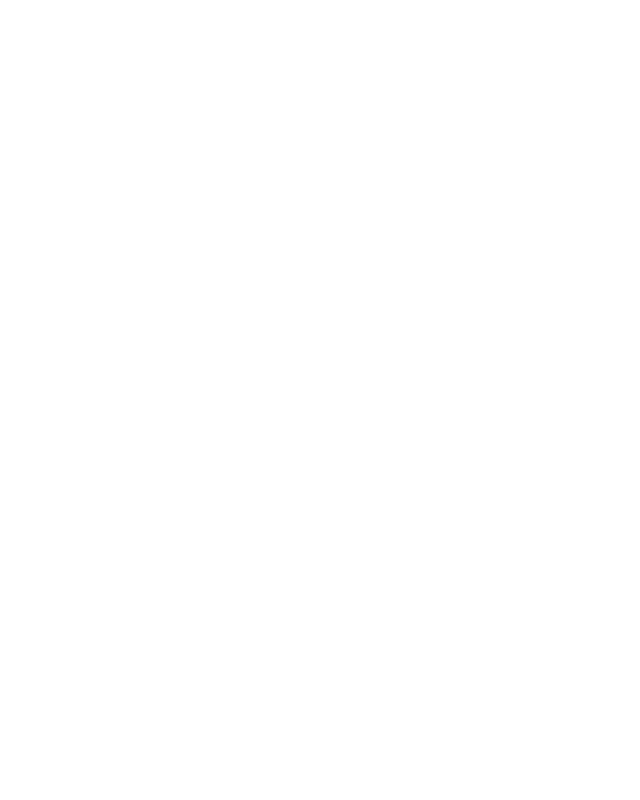
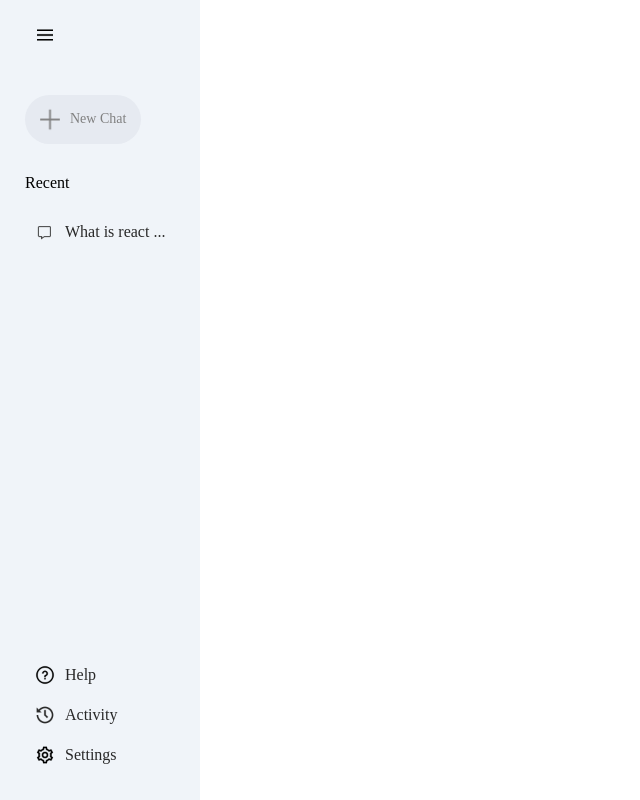
Before and after one commit to Ankit-47/Gemini-clone, a React (Vite) app in the folder gemini-clone/: page / in a window 1280 px wide. Shown: the whole page, without its empty margins (0-640 px from the left). Built offline with nearby package versions, Linux system fonts and the light colour scheme.

Commit message:
sidebar added

```diff
--- a/gemini-clone/src/App.jsx
+++ b/gemini-clone/src/App.jsx
@@ -1,10 +1,12 @@
 import React from 'react'
+import Sidebar from './Component/Sidebar/Sidebar'
 
 const App = () => {
   return (
-    <div>
+   <>
+   <Sidebar/>
 
-    </div>
+   </>
   )
 }
 
--- a/gemini-clone/src/Component/Sidebar/Sidebar.jsx
+++ b/gemini-clone/src/Component/Sidebar/Sidebar.jsx
@@ -1,10 +1,40 @@
-import React from 'react'
-import'./sidebar.css'
+import React from 'react';
+import './sidebar.css';
+import { assets } from '../../assets/assets';
 
-export default function Sidebar() {
+const Sidebar = () => {
   return (
-    <div>
+    <div className='sidebar'>
+      <div className="top">
+        <img className='menu' src={assets.menu_icon} alt=''/>
+        <div className='new-chat'>
+          <img src={assets.plus_icon} alt=''/>
+          <p>New Chat</p>
+        </div>
+        <div className="recent">
+            <p className="recent-title">Recent</p>
+                <div className="recent-entry">
+                    <img src={assets.message_icon}alt='' />
+                    <p>What is react ... </p>
+                </div>
+        </div>
+      </div>
+      <div className="bottom">
+        <div className="bottom-item recent-entry">
+            <img src={assets.question_icon} alt =''/>
+            <p>Help</p>
+        </div>
+        <div className="bottom-item recent-entry">
+            <img src={assets.history_icon} alt =''/>
+            <p>Activity</p>
+        </div>
+        <div className="bottom-item recent-entry">
+            <img src={assets.setting_icon} alt =''/>
+            <p>Settings</p>
+        </div>
+      </div>
+    </div>
+  );
+}
 
-    </div>
-  )
-}
+export default Sidebar;
--- a/gemini-clone/src/Component/Sidebar/sidebar.css
+++ b/gemini-clone/src/Component/Sidebar/sidebar.css
@@ -0,0 +1,63 @@
+.sidebar{
+    min-height: 100vh;
+    display: inline-flex;
+    flex-direction: column;
+    justify-content: space-between;
+    background-color: #f0f4f9;
+    padding: 25px;
+}
+
+.sidebar img{
+    width: 20px;
+}
+
+.sidebar .menu{
+    display: block;
+    margin-left: 10px;
+    cursor: pointer;
+}
+
+.sidebar .new-chat{
+    margin-top: 50px;
+    display: inline-flex;
+    align-items: center;
+    gap: 10px;
+    padding: 10px 15px;
+    border-radius: 50px;
+    font-size: 14px;
+    background-color: #e6eaf1;
+    color: grey;
+    cursor: pointer;
+}
+
+.sidebar .recent{
+    display: flex;
+    flex-direction: column;
+}
+.sidebar .recent-title{
+     margin-top: 30px;
+     margin-bottom: 20px;
+}
+
+.sidebar .recent-entry{
+display: flex;
+align-items: center;
+gap: 10px;
+padding: 10px;
+border-radius: 50px;
+color: #282828;
+cursor: pointer;
+}
+.sidebar .recent-entry:hover{
+    background-color: #e2e6eb;
+}
+
+.sidebar .bottom{
+    display: flex;
+    flex-direction: column;
+}
+
+.sidebar .bottom-item{
+    padding-right: 10px;
+    cursor: pointer;
+}
```
